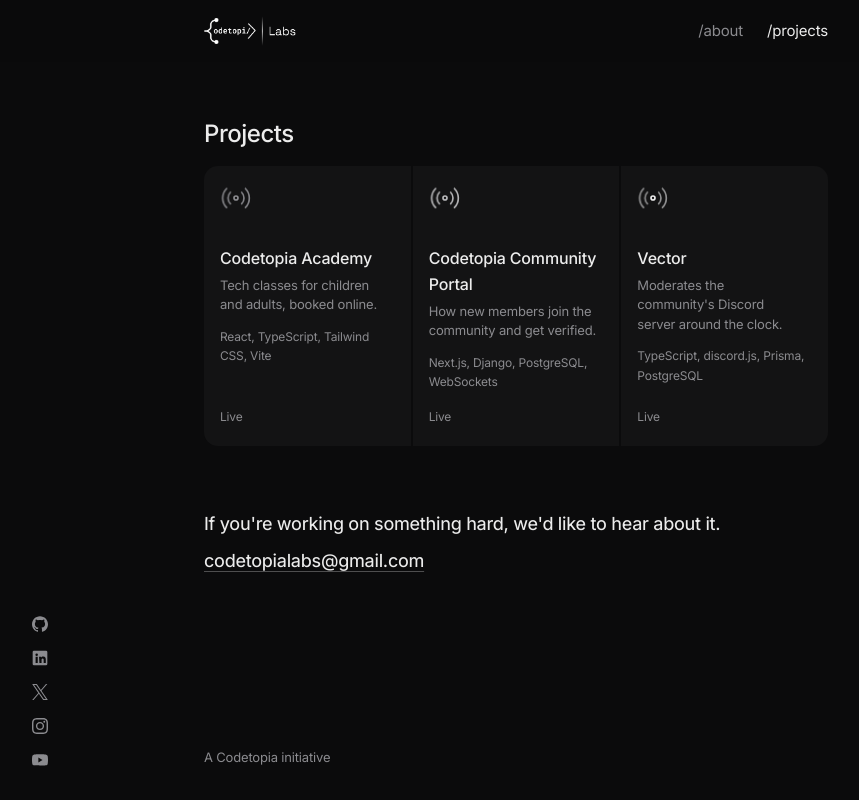
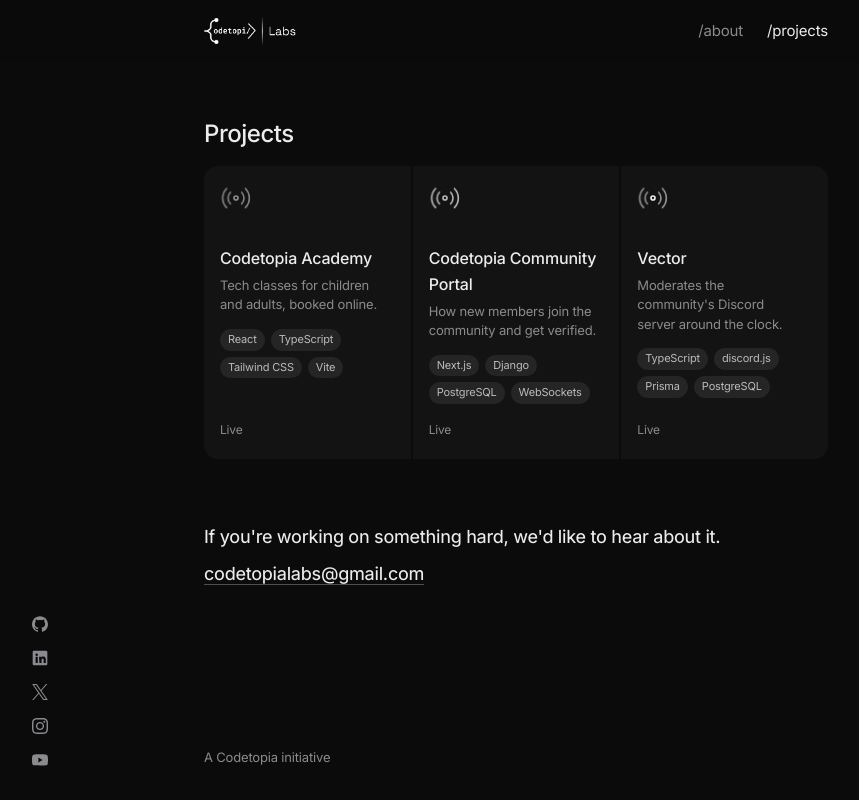
Before and after one commit to codetopialabs/labs, a React (Vite) app: page /projects in a window 1280 px wide. Shown: the whole page, without its empty margins (124-983 px from the left). Built offline with nearby package versions, Linux system fonts and the light colour scheme.

Commit message:
Show each project's tech stack as pills

```diff
--- a/src/App.css
+++ b/src/App.css
@@ -350,10 +350,22 @@
   text-wrap: balance;
 }
 
-.card-meta {
-  margin-top: 0.75rem;
-  font-size: 0.75rem;
-  color: var(--text-muted);
+/* Tech stack as filled pills: a slightly lighter shade, no outline. */
+.tags {
+  list-style: none;
+  display: flex;
+  flex-wrap: wrap;
+  gap: 0.375rem;
+  margin-top: 0.875rem;
+}
+
+.tag {
+  padding: 0.125rem 0.5rem;
+  border-radius: 999px;
+  background: color-mix(in srgb, var(--text) 8%, transparent);
+  font-size: 0.6875rem;
+  line-height: 1.6;
+  color: color-mix(in srgb, var(--text) 75%, transparent);
 }
 
 .card-status {
--- a/src/components/WorkCards.tsx
+++ b/src/components/WorkCards.tsx
@@ -26,7 +26,15 @@
             )}
           </h3>
           <p className="card-line">{project.description}</p>
-          {detailed && <p className="card-meta">{project.tags.join(', ')}</p>}
+          {detailed && (
+            <ul className="tags" aria-label="Built with">
+              {project.tags.map((tag) => (
+                <li key={tag} className="tag">
+                  {tag}
+                </li>
+              ))}
+            </ul>
+          )}
           {detailed && <p className="card-status">{statusLabels[project.status]}</p>}
         </li>
       ))}
```
